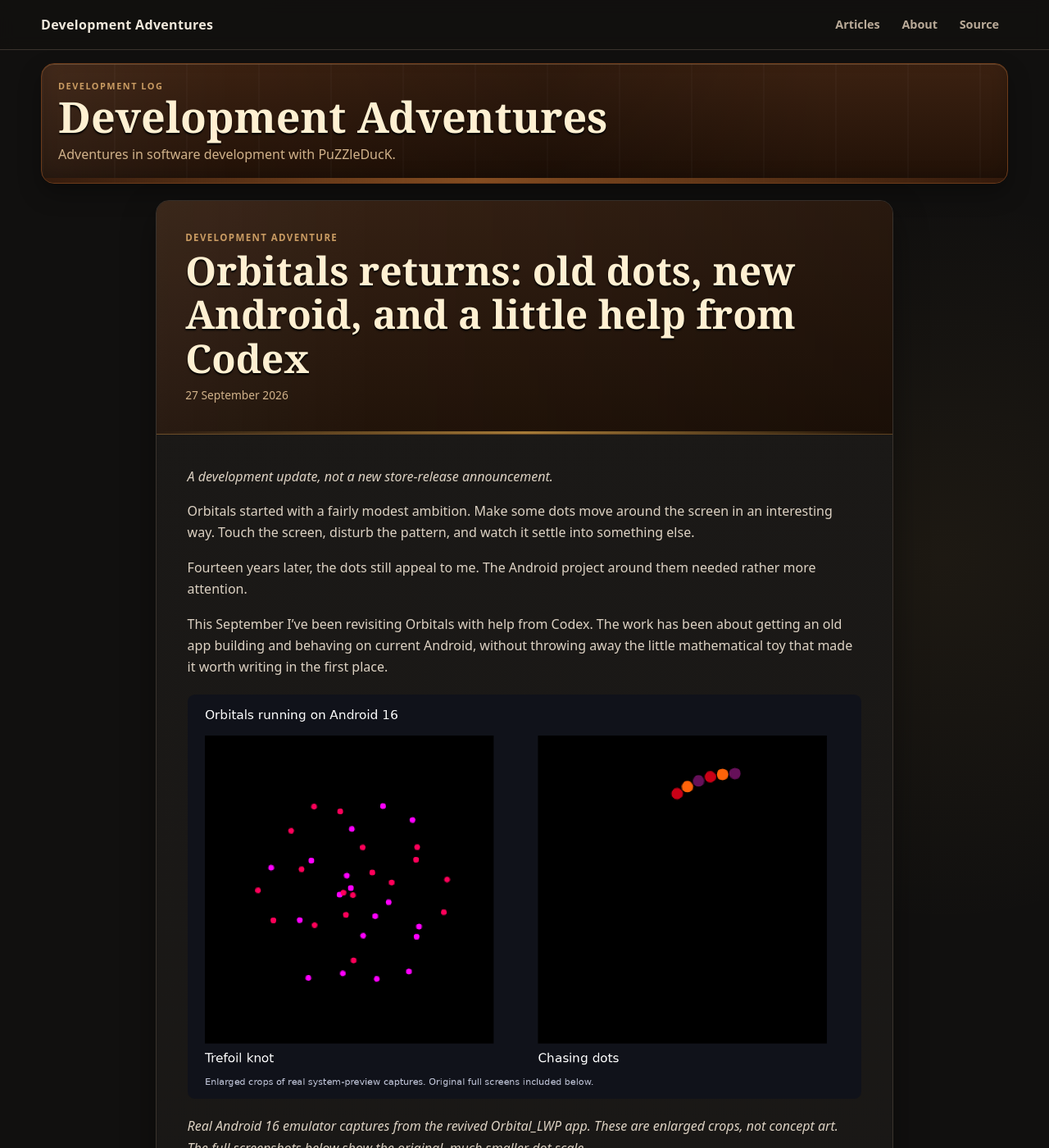
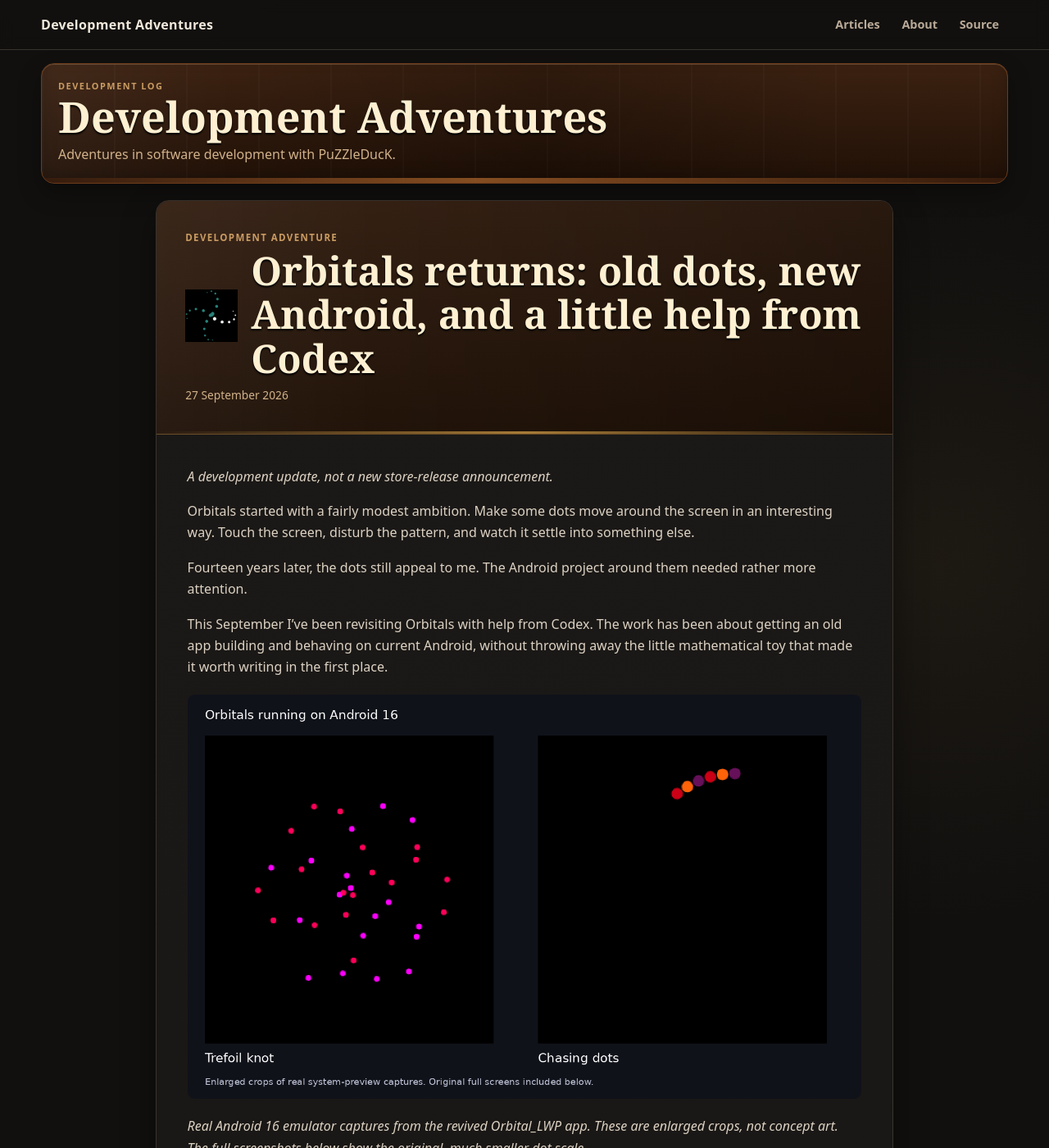
Before and after one commit to PuZZleDucK/Development-Adventures, a Jekyll site: the page built from _posts/2026-09-27-orbitals-old-dots-new-android.markdown, in a window 1280 px wide and 1400 px high. Shown: the whole window at 82% size. Built offline with Jekyll 4.4.1, drawn with Linux system fonts in a browser that asks for light colours.

Commit message:
Show Orbital app icon in archive and article header

```diff
--- a/_layouts/post.html
+++ b/_layouts/post.html
@@ -4,7 +4,14 @@
 <article class="post-panel" itemscope itemtype="http://schema.org/BlogPosting">
   <header class="post-header">
     <div class="post-kicker">Development adventure</div>
+    {% if page.show-title-icon and page.title-image and page.title-image != 'no_image.svg' %}
+    <div class="post-title-row">
+      <img class="post-app-icon" src="{{ '/assets/img/' | append: page.title-image | relative_url }}" alt="" width="64" height="64">
+      <h1 class="post-title" itemprop="headline">{{ page.title | escape }}</h1>
+    </div>
+    {% else %}
     <h1 class="post-title" itemprop="headline">{{ page.title | escape }}</h1>
+    {% endif %}
     <div class="post-meta">
       <time datetime="{{ page.date | date_to_xmlschema }}" itemprop="datePublished">{{ page.date | date: "%d %B %Y" }}</time>
       {% if page.source_url %}<a href="{{ page.source_url }}">Original Blogger post ↗</a>{% endif %}
--- a/_posts/2026-09-27-orbitals-old-dots-new-android.markdown
+++ b/_posts/2026-09-27-orbitals-old-dots-new-android.markdown
@@ -4,7 +4,8 @@
 excerpt: "Revisiting a 2012 live wallpaper with Codex and Android 16: loading dots, trefoil knots, local settings and no analytics."
 date: 2026-09-27 12:00:00 +0000
 categories: article
-title-image: no_image.svg
+title-image: orbitals.png
+show-title-icon: true
 ---
 
 *A development update, not a new store-release announcement.*
--- a/assets/main.scss
+++ b/assets/main.scss
@@ -250,6 +250,13 @@
   font: 800 clamp(1.8rem, 6vw, 3rem)/1.12 Georgia, "Times New Roman", serif;
   text-shadow: 0 2px 2px #000;
 }
+.post-title-row { display: flex; align-items: center; gap: 1rem; }
+.post-title-row .post-title { min-width: 0; }
+.post-app-icon { width: 4rem; height: 4rem; flex: 0 0 auto; object-fit: contain; }
+@media (max-width: 480px) {
+  .post-title-row { display: block; }
+  .post-app-icon { margin-top: .65rem; }
+}
 .post-meta { display: flex; flex-wrap: wrap; gap: .5rem 1rem; color: #d1b28a; font-size: .86rem; }
 .post-meta a { color: var(--accent-bright); }
 .post-content,
```
Also changed, not shown: assets/img/orbitals.png (added).
